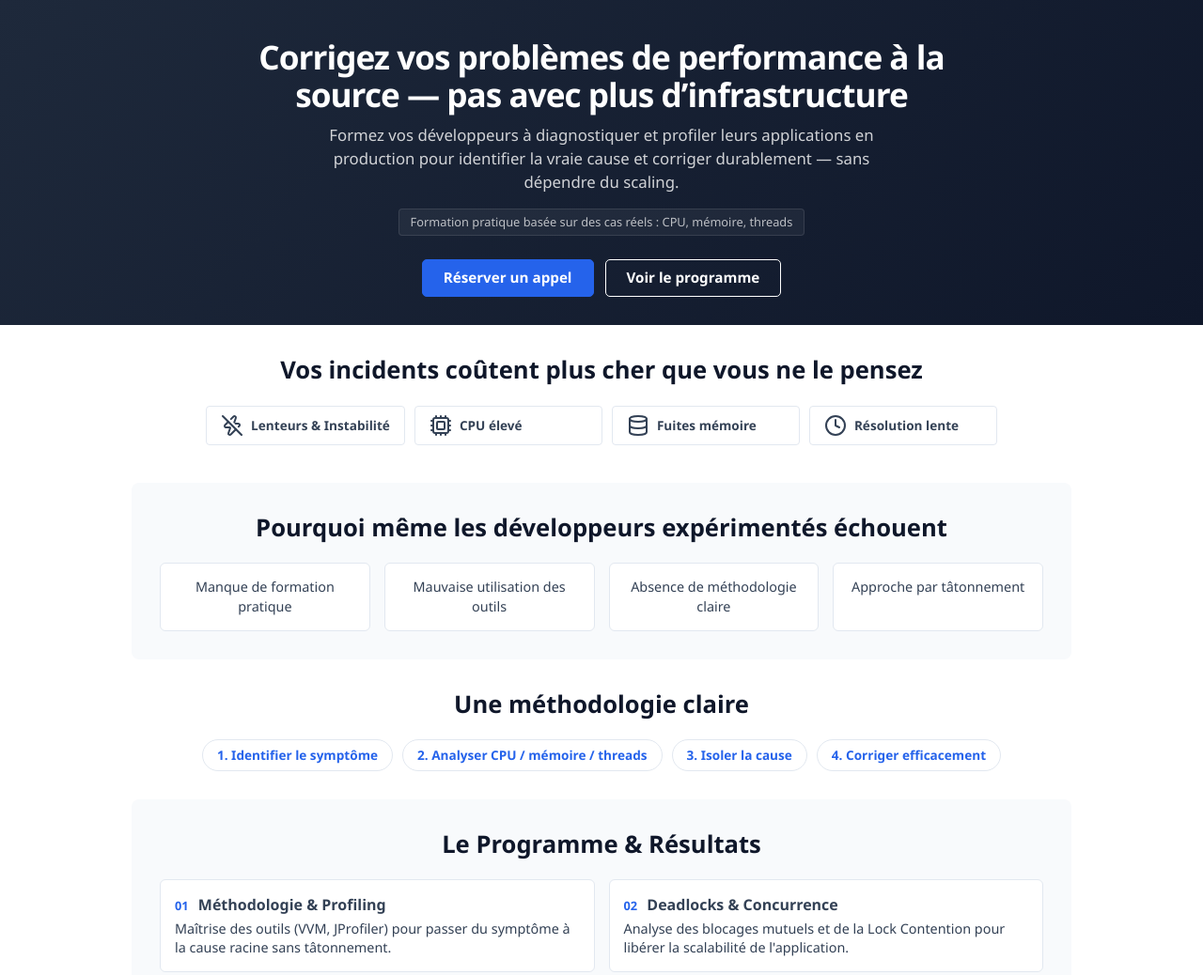
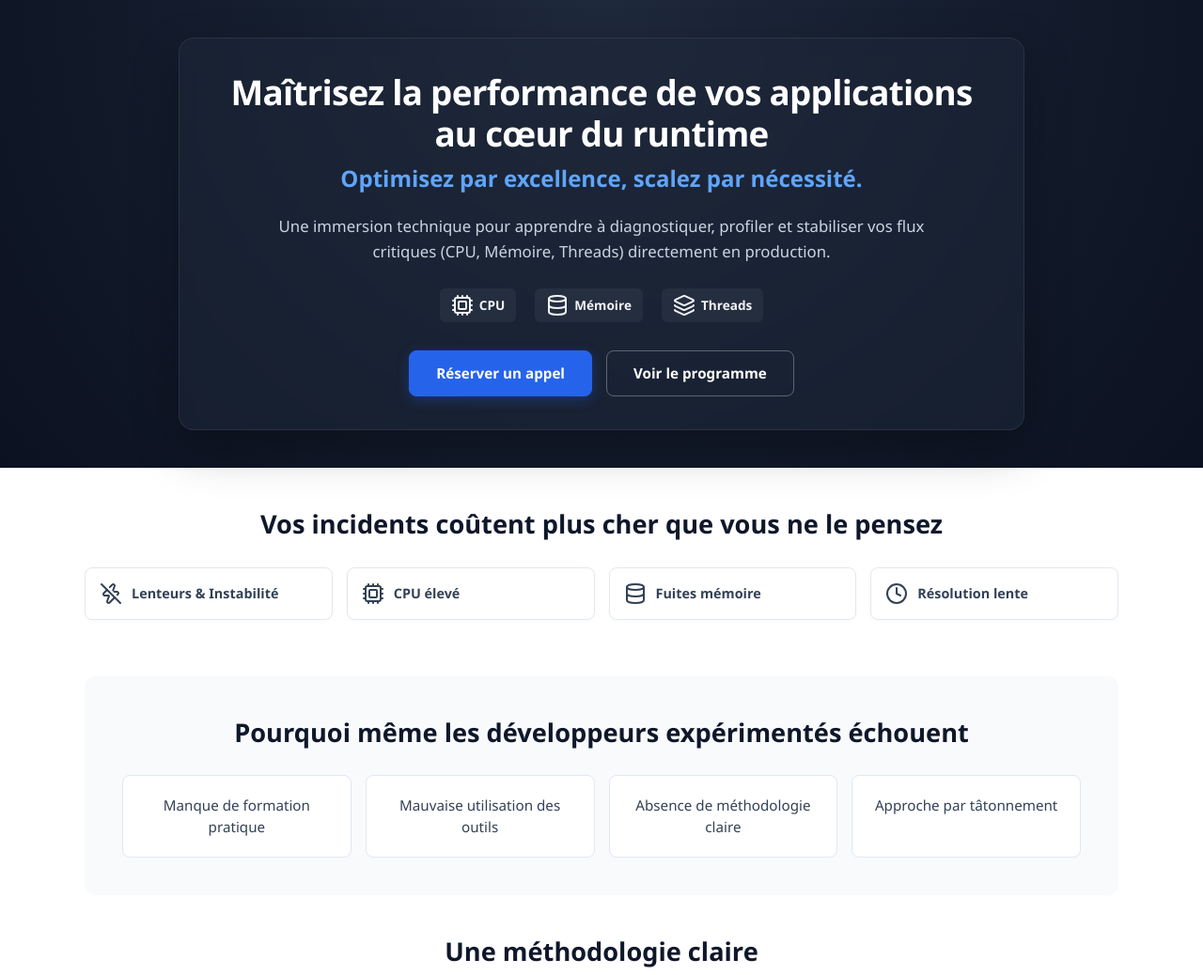
Before and after one commit to IdirLEHAM/formation-performance-java, a plain HTML site: page index.html in a window 1280 px wide. Shown: the top 1038 px of the page at 94% size. Drawn offline with nearby package versions, Linux system fonts and the light colour scheme.

Commit message:
feat: refonte du hero et optimisation de l'accroche technique

```diff
--- a/index.html
+++ b/index.html
@@ -12,20 +12,36 @@
 <body>
 
    <header class="hero">
-        <div class="container">
-            <h1>Corrigez vos problèmes de performance à la source — pas avec plus d’infrastructure</h1>
+    <div class="container hero-card">
+
+    <div class="hero-content">
+
+    <h1>
+        Maîtrisez la performance de vos applications au cœur du runtime
+    </h1>
+
+    <h2 class="hero-subtitle-highlight">
+        Optimisez par excellence, scalez par nécessité.
+    </h2>
+
     <p class="subtitle">
-                Formez vos développeurs à diagnostiquer et profiler leurs applications en production
-                pour identifier la vraie cause et corriger durablement — sans dépendre du scaling.
+        Une immersion technique pour apprendre à diagnostiquer, profiler et stabiliser vos flux critiques (CPU, Mémoire, Threads) directement en production.
     </p>
-            <p class="hero-note">Formation pratique basée sur des cas réels : CPU, mémoire, threads</p>
+
+    <div class="hero-badges">
+        <span class="badge"><i data-lucide="cpu"></i> CPU</span>
+        <span class="badge"><i data-lucide="database"></i> Mémoire</span>
+        <span class="badge"><i data-lucide="layers"></i> Threads</span>
+    </div>
+
     <div class="hero-actions">
         <a href="#contact" class="btn-primary">Réserver un appel</a>
         <a href="#programme" class="btn-outline">Voir le programme</a>
     </div>
+
+</div>
     </div>
 </header>
-
     <main class="container">
 
         <section class="section">
@@ -63,7 +79,7 @@
             <div class="program-grid">
     <div class="module-box">
         <h4><span>01</span> Méthodologie & Profiling</h4>
-        <p>Maîtrise des outils (VVM, JProfiler) pour passer du symptôme à la cause racine sans tâtonnement.</p>
+        <p>Maîtrise des outils (VisualVM, JProfiler) pour passer du symptôme à la cause racine sans tâtonnement.</p>
     </div>
 
     <div class="module-box">
@@ -107,12 +123,12 @@
 
         <section id="contact" class="cta-mini">
             <h2>Discutons de votre besoin</h2>
-            <p>Réservez un échange de 10 min pour adapter la formation à votre équipe.</p>
+            <p>Réservez un échange de 15 min pour adapter la formation à votre équipe.</p>
             <div class="cta-buttons">
-                <a href="https://calendly.com/ton-profil" target="_blank" class="btn-primary">
-                    <i data-lucide="calendar"></i> Calendly (10 min)
+                <a href="https://calendly.com/ilconsulting-academy/diagnostic-performance" target="_blank" class="btn-primary" >
+                    <i data-lucide="calendar"></i> Calendly (15 min)
                 </a>
-                <a href="mailto:ton-email@exemple.com?subject=Formation Performance Java" class="btn-outline">
+               <a href="mailto:ilconsulting.academy@gmail.com?subject=Demande de formation : Performance Java & Runtime&body=Bonjour Idir,%0D%0A%0D%0ANotre équipe rencontre des problématiques de performance (CPU/Mémoire) et nous souhaiterions discuter de votre formation.%0D%0A%0D%0APourriez-vous nous recontacter pour organiser un échange ?%0D%0A%0D%0ACordialement," class="btn-outline">
                 <i data-lucide="mail"></i> Me contacter par Email
               </a>
             </div>
--- a/styles.css
+++ b/styles.css
@@ -1,6 +1,8 @@
 :root {
     --primary: #2563eb;
+    --primary-light: #60a5fa;
     --dark: #0f172a;
+    --dark-card: rgba(30, 41, 59, 0.5);
     --text: #334155;
     --light-grey: #f8fafc;
     --border: #e2e8f0;
@@ -11,149 +13,201 @@
 
 body {
     font-family: 'Segoe UI', system-ui, sans-serif;
-    line-height: 1.4;
+    line-height: 1.5; /* Légèrement augmenté pour la lisibilité */
     color: var(--text);
     scroll-behavior: smooth;
     text-align: center;
 }
 
-.container { width: 90%; max-width: 1000px; margin: 0 auto; }
+.container { width: 95%; max-width: 1100px; margin: 0 auto; }
 
-/* HERO COMPACT */
+/* --- HERO SECTION --- */
 .hero {
-    padding: 40px 0 30px;
-    background: linear-gradient(135deg, #1e293b 0%, var(--dark) 100%);
-    color: white;
+    padding: 40px 0; /* Réduit pour gagner de la place */
+    background: radial-gradient(circle at top, #1e293b 0%, #0b1120 100%);
+    display: flex;
+    justify-content: center;
+    align-items: center;
+}
+
+.hero-card {
+    max-width: 900px;
+    padding: 35px 50px;
+    background: var(--dark-card);
+    border-radius: 16px;
+    backdrop-filter: blur(8px);
+    border: 1px solid rgba(255, 255, 255, 0.08); /* Effet premium */
+    box-shadow: 0 20px 50px rgba(0,0,0,0.3);
+}
+
+.hero-content {
     text-align: center;
 }
 
 .hero h1 {
-    font-size: 2.2rem;
-    margin-bottom: 10px;
-    letter-spacing: -1px;
-    line-height: 1.15;
-    max-width: 800px;
-    margin-left: auto;
-    margin-right: auto;
+    font-size: 2.3rem; /* Taille plus équilibrée */
+    line-height: 1.2;
+    font-weight: 800;
+    color: #ffffff;
+    margin-bottom: 8px;
+    letter-spacing: -0.02em;
 }
 
-.subtitle {
-    font-size: 1.05rem;
-    opacity: 0.8;
-    max-width: 650px;
-    margin: 0 auto 15px auto;
-    font-weight: 300;
-    line-height: 1.5;
+.hero-subtitle-highlight {
+    font-size: 1.5rem;
+    color: var(--primary-light);
+    font-weight: 700;
+    margin-bottom: 20px;
 }
 
-.hero-note {
-    display: inline-block;
-    background: rgba(255, 255, 255, 0.05);
-    padding: 5px 12px;
-    border-radius: 4px;
-    border: 1px solid rgba(255, 255, 255, 0.1);
-    font-size: 0.8rem;
-    color: rgba(255, 255, 255, 0.7);
-    margin: 0 auto 25px auto;
+.hero .subtitle {
+    font-size: 1.05rem;
+    line-height: 1.6;
+    color: #cbd5e1; /* Gris plus doux pour le texte secondaire */
+    max-width: 750px;
+    margin: 0 auto 25px;
 }
 
-.hero-actions { display: flex; justify-content: center; gap: 12px; }
+/* BADGES */
+.hero-badges {
+    display: flex;
+    justify-content: center;
+    gap: 20px;
+    margin-bottom: 30px;
+}
+
+.badge {
+    display: flex;
+    align-items: center;
+    gap: 6px;
+    color: #f1f5f9;
+    font-size: 0.85rem;
+    font-weight: 600;
+    background: rgba(255,255,255,0.05);
+    padding: 6px 12px;
+    border-radius: 6px;
+}
+
+.badge i {
+    color: var(--primary-light);
+    width: 16px;
+    height: 16px;
+    stroke-width: 2.5px;
+}
 
 /* BOUTONS */
+.hero-actions {
+    display: flex;
+    justify-content: center;
+    gap: 15px;
+}
+
 .btn-primary, .btn-outline {
     display: inline-flex;
     align-items: center;
     justify-content: center;
     gap: 8px;
-    padding: 8px 22px;
-    border-radius: 5px;
+    padding: 12px 28px;
+    border-radius: 8px;
     text-decoration: none;
     font-weight: 600;
     font-size: 0.95rem;
-    min-width: 170px;
-    transition: 0.2s;
+    min-width: 180px;
+    transition: all 0.2s ease;
     cursor: pointer;
 }
 
-.btn-primary { background: var(--primary); color: white; border: 1px solid var(--primary); }
-.btn-outline { border: 1px solid white; color: white; background: transparent; }
-.btn-primary:hover { background: #1d4ed8; }
-.btn-outline:hover { background: rgba(255,255,255,0.1); }
+.btn-primary {
+    background: var(--primary);
+    color: white;
+    border: 1px solid var(--primary);
+    box-shadow: 0 4px 14px rgba(37, 99, 235, 0.3);
+}
 
-/* SECTIONS */
-.section { padding: 30px 0; }
-.section-title { font-size: 1.6rem; margin-bottom: 20px; color: var(--dark); }
-.light-bg { background: var(--light-grey); border-radius: 8px; padding: 30px; }
+.btn-outline {
+    border: 1px solid rgba(255,255,255,0.3);
+    color: white;
+    background: transparent;
+}
+
+.btn-primary:hover { background: #1d4ed8; transform: translateY(-1px); }
+.btn-outline:hover { background: rgba(255,255,255,0.1); border-color: white; }
+
+/* --- SECTIONS --- */
+.section { padding: 40px 0; }
+.section-title { font-size: 1.7rem; margin-bottom: 25px; color: var(--dark); font-weight: 800; }
+.light-bg { background: var(--light-grey); border-radius: 12px; padding: 40px; }
 
 /* GRILLES */
-.grid-problems { display: flex; justify-content: center; gap: 10px; flex-wrap: wrap; margin-bottom: 10px; }
+.grid-problems {
+    display: grid;
+    grid-template-columns: repeat(auto-fit, minmax(220px, 1fr));
+    gap: 15px;
+    margin-bottom: 20px;
+}
 .item-prob {
     display: flex;
     align-items: center;
-    gap: 8px;
-    font-size: 0.85rem;
+    gap: 10px;
+    font-size: 0.9rem;
     font-weight: 600;
     background: white;
-    padding: 8px 15px;
-    border-radius: 4px;
+    padding: 15px;
+    border-radius: 8px;
     border: 1px solid var(--border);
-    min-width: 200px;
+    box-shadow: 0 2px 4px rgba(0,0,0,0.02);
 }
-.item-prob i { color: var(--primary); width: 16px; }
+.item-prob i { color: var(--primary); width: 20px; }
 
 .grid-why { display: grid; grid-template-columns: repeat(auto-fit, minmax(220px, 1fr)); gap: 15px; }
-.card { background: white; padding: 15px; border-radius: 6px; border: 1px solid var(--border); font-size: 0.9rem; }
+.card { background: white; padding: 20px; border-radius: 8px; border: 1px solid var(--border); font-size: 0.95rem; font-weight: 500; }
 
-.steps { display: flex; justify-content: center; gap: 10px; flex-wrap: wrap; }
-.step { background: white; padding: 6px 15px; border-radius: 50px; border: 1px solid var(--border); font-weight: 600; font-size: 0.85rem; color: var(--primary); }
+.steps { display: flex; justify-content: center; gap: 12px; flex-wrap: wrap; margin-top: 20px; }
+.step { background: #eff6ff; padding: 8px 20px; border-radius: 50px; border: 1px solid #dbeafe; font-weight: 600; font-size: 0.85rem; color: var(--primary); }
 
-/* PROGRAMME FUSIONNÉ */
+/* PROGRAMME */
 .program-grid {
     display: grid;
-    grid-template-columns: 1fr 1fr; /* Deux colonnes pour équilibrer les 5 points */
-    gap: 15px;
+    grid-template-columns: repeat(auto-fit, minmax(300px, 1fr));
+    gap: 20px;
     text-align: left;
-    max-width: 1000px;
     margin: 0 auto;
 }
-.module-box { background: white; padding: 15px; border-radius: 6px; border: 1px solid var(--border); }
-.module-box h4 span { color: var(--primary); font-weight: 800; margin-right: 6px; font-size: 0.8rem; }
-.module-box p { font-size: 0.9rem; margin-top: 4px; }
+.module-box { background: white; padding: 20px; border-radius: 10px; border: 1px solid var(--border); transition: 0.2s; }
+.module-box:hover { border-color: var(--primary-light); }
+.module-box h4 span { color: var(--primary); font-weight: 800; margin-right: 8px; font-size: 0.85rem; }
+.module-box p { font-size: 0.9rem; margin-top: 8px; color: var(--text); opacity: 0.9; }
 
-.cases-box { background: var(--dark); color: white; padding: 15px; border-radius: 8px; text-align: center; }
-.tags { display: flex; flex-wrap: wrap; gap: 6px; margin-top: 10px; justify-content: center; }
-.tag { background: rgba(255,255,255,0.1); padding: 3px 8px; border-radius: 4px; font-size: 0.75rem; border: 1px solid rgba(255,255,255,0.2); }
-
-/* RÉSULTATS DANS PROGRAMME */
-.program-results { margin-top: 20px; max-width: 800px; margin-left: auto; margin-right: auto; }
-.results-label { font-size: 0.85rem; font-weight: 700; text-transform: uppercase; color: var(--primary); margin-bottom: 10px; }
-/* Ajustement pour la barre à 4 éléments */
+/* RÉSULTATS */
+.program-results { margin-top: 30px; }
+.results-label { font-size: 0.75rem; font-weight: 800; text-transform: uppercase; color: var(--primary); margin-bottom: 15px; letter-spacing: 0.1em; }
 .results-bar {
-    display: grid; /* On passe en grid pour un alignement parfait */
+    display: grid;
     grid-template-columns: repeat(auto-fit, minmax(180px, 1fr));
-    padding: 15px;
+    padding: 20px;
     background: white;
     border: 1px solid var(--border);
-    border-radius: 50px;
-    gap: 10px;
+    border-radius: 12px;
+    gap: 15px;
 }
+.res-item { display: flex; align-items: center; gap: 8px; font-weight: 700; font-size: 0.85rem; color: var(--dark); }
+.res-item i { color: var(--success); width: 18px; }
 
+/* CTA FIN */
+.cta-mini { text-align: center; padding: 50px 30px; background: var(--dark); color: white; border-radius: 16px; margin-top: 40px; border: 1px solid rgba(255,255,255,0.1); }
+.cta-buttons { display: flex; justify-content: center; gap: 15px; flex-wrap: wrap; margin-top: 25px; }
+.section-text { text-align: center; max-width: 700px; margin: 0 auto; font-size: 1rem; line-height: 1.6; color: #475569; }
 
-.res-item { display: flex; align-items: center; gap: 6px; font-weight: 700; font-size: 0.85rem; color: var(--primary); }
-.res-item i { color: var(--success); width: 16px; }
+footer { text-align: center; padding: 40px; color: #94a3b8; font-size: 0.85rem; border-top: 1px solid var(--border); }
 
-/* CTA & TEXT */
-.cta-mini { text-align: center; padding: 35px 20px; background: var(--dark); color: white; border-radius: 10px; margin-top: 20px; }
-.cta-buttons { display: flex; justify-content: center; gap: 10px; flex-wrap: wrap; margin-top: 15px; }
-.section-text { text-align: center; max-width: 650px; margin: 0 auto; font-size: 0.95rem; line-height: 1.5; }
-
-footer { text-align: center; padding: 25px; color: #94a3b8; font-size: 0.8rem; border-top: 1px solid var(--border); }
-
-/* MOBILE */
+/* MOBILE RESPONSIVE */
 @media (max-width: 768px) {
-    .results-bar {
-        grid-template-columns: 1fr; /* Une seule colonne sur mobile */
-        border-radius: 15px;
-    }
-    .program-grid { grid-template-columns: 1fr; }
+    .hero { padding: 30px 0; }
+    .hero-card { padding: 30px 20px; border-radius: 0; }
+    .hero h1 { font-size: 1.8rem; }
+    .hero-subtitle-highlight { font-size: 1.2rem; }
+    .hero-actions { flex-direction: column; align-items: center; }
+    .btn-primary, .btn-outline { width: 100%; max-width: 300px; }
+    .results-bar { grid-template-columns: 1fr; border-radius: 12px; }
+    .hero-badges { flex-wrap: wrap; gap: 10px; }
 }
```
Lines whose indentation alone changed are shown as unchanged.
